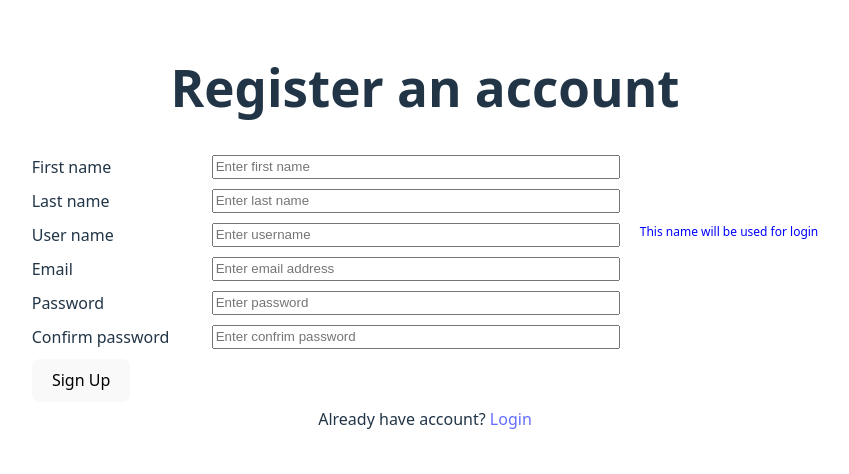
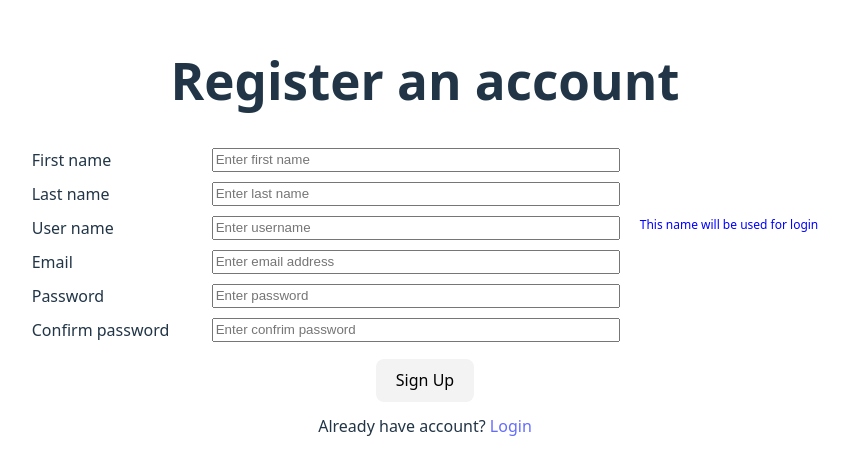
Before and after one commit to amar-sheikh/auth_app_django_react, a React (Vite) app in the folder frontend/: page /signup in a window 1280 px wide. Shown: the part 172-646 px from the top of the page, without its empty margins (215-1064 px from the left). Built offline with nearby package versions, Linux system fonts and the light colour scheme; no server answers.

Commit message:
Add styling of submit buttons

```diff
--- a/frontend/src/components/ChangePassword.jsx
+++ b/frontend/src/components/ChangePassword.jsx
@@ -89,7 +89,7 @@ const ChangePassword = () => {
 					</div>
 					<div className='error'>{formErrors.new_password2}</div>
 				</div>
-				<div className='form-item'>
+				<div className='form-submit'>
 					<button type='submit'>Update</button>
 				</div>
 			</form>
--- a/frontend/src/components/EditProfile.jsx
+++ b/frontend/src/components/EditProfile.jsx
@@ -112,7 +112,7 @@ const EditProfile = () => {
           </div>
           <div className='error'>{formErrors.email}</div>
         </div>
-        <div className='form-item'>
+        <div className='form-submit'>
           <button type='submit'>Update</button>
         </div>
       </form>
--- a/frontend/src/components/ForgetPassword.jsx
+++ b/frontend/src/components/ForgetPassword.jsx
@@ -54,7 +54,7 @@ const ForgetPassword = () => {
 							placeholder='Enter username ...' />
 					</div>
 				</div>
-				<div className='form-item'>
+				<div className='form-submit'>
 					<button type='submit'>Send mail</button>
 				</div>
 			</form>
--- a/frontend/src/components/Login.jsx
+++ b/frontend/src/components/Login.jsx
@@ -64,7 +64,7 @@ const Login = () => {
               placeholder='Enter password' />
           </div>
         </div>
-        <div className='form-item'>
+        <div className='form-submit'>
           <button type='submit'>Login</button>
         </div>
       </form>
--- a/frontend/src/components/ResetPassword.jsx
+++ b/frontend/src/components/ResetPassword.jsx
@@ -95,7 +95,7 @@ const ResetPassword = () => {
 					</div>
 					<div className='error'>{formErrors.new_password2}</div>
 				</div>
-				<div className='form-item'>
+				<div className='form-submit'>
 					<button type='submit'>Set Password</button>
 				</div>
 			</form>
--- a/frontend/src/components/SignUp.jsx
+++ b/frontend/src/components/SignUp.jsx
@@ -121,7 +121,7 @@ const SignUp = () => {
           </div>
           <div className='error'>{formErrors.password2}</div>
         </div>
-        <div className='form-item'>
+        <div className='form-submit'>
           <button type='submit'>Sign Up</button>
         </div>
       </form>
--- a/frontend/src/index.css
+++ b/frontend/src/index.css
@@ -85,6 +85,11 @@ button:focus-visible {
   font-size: 12px;
 }
 
+.form-submit {
+  margin: 12px;
+  text-align: center;
+}
+
 @media (prefers-color-scheme: light) {
   :root {
     color: #213547;
@@ -94,6 +99,6 @@ button:focus-visible {
     color: #747bff;
   }
   button {
-    background-color: #f9f9f9;
+    background-color: #f3f3f3;
   }
 }
```
